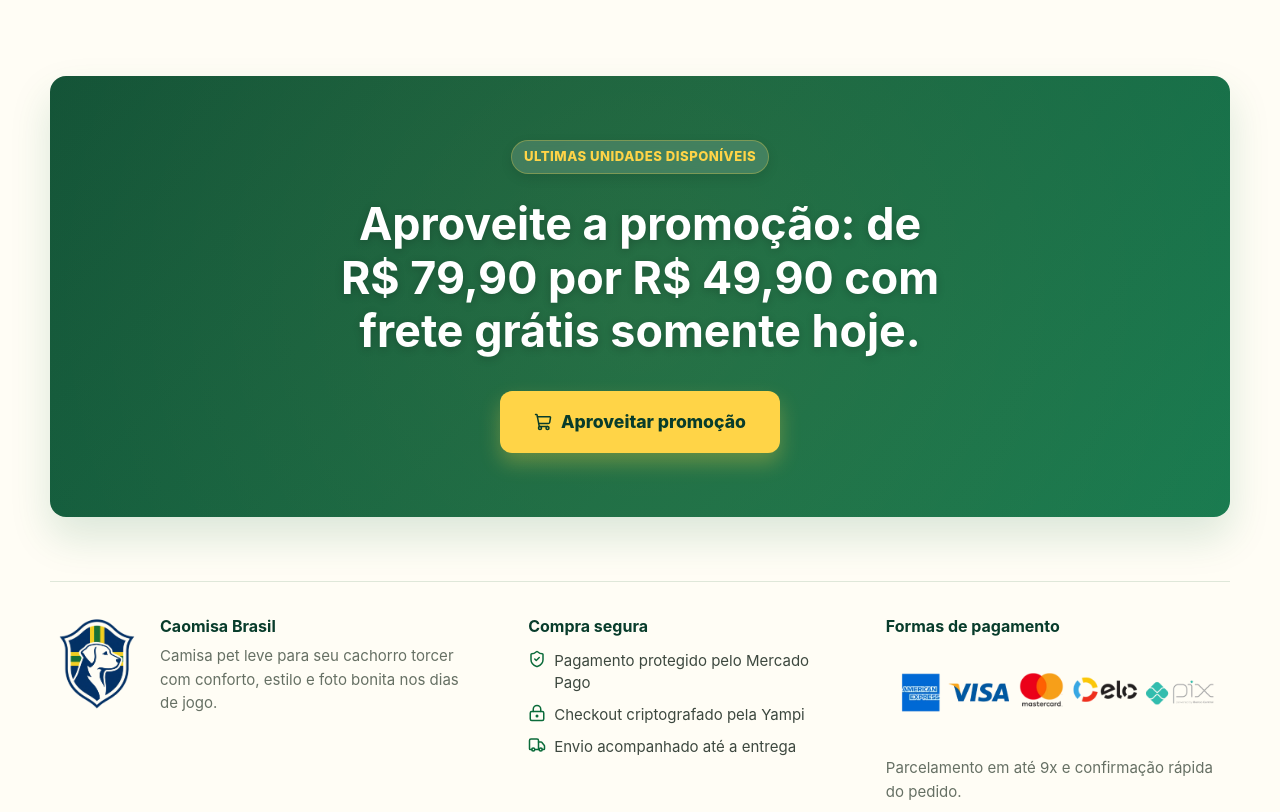
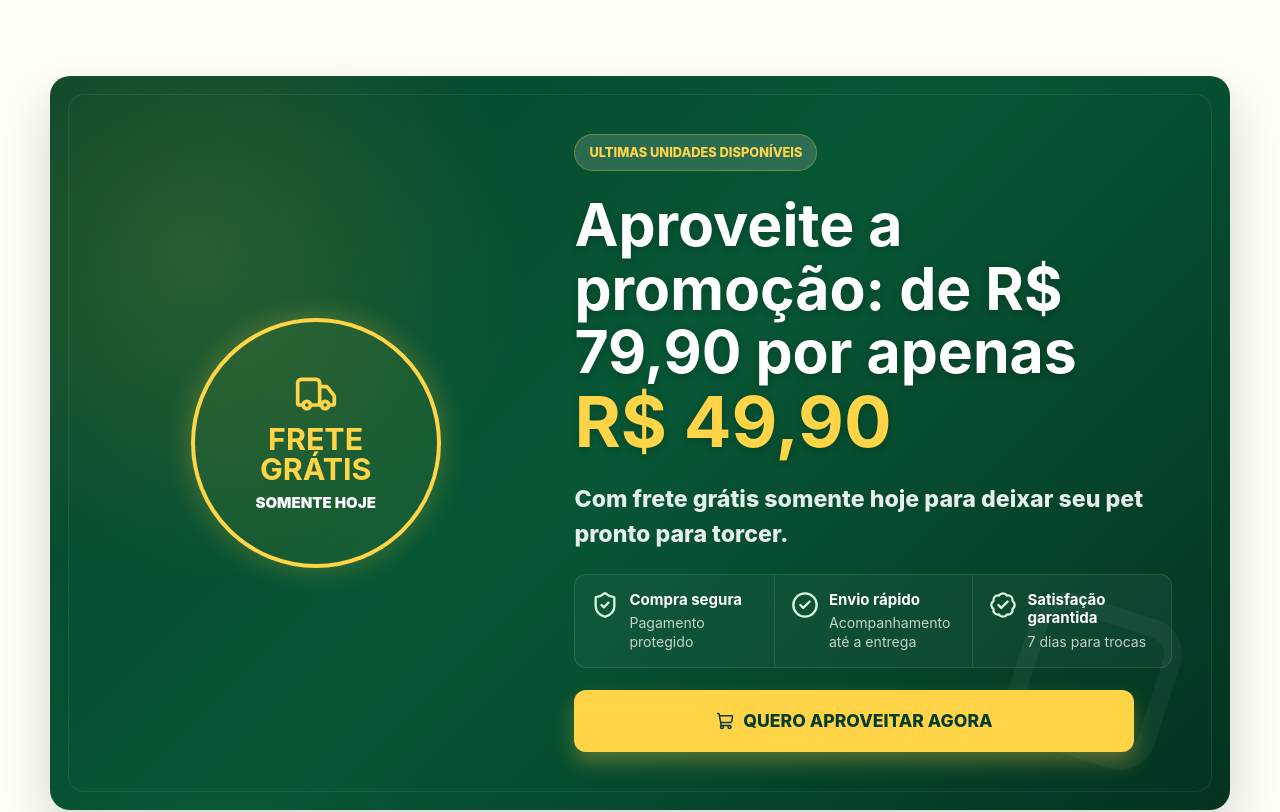
Before and after one commit to brennodangoni-cell/caomisa, a website: page index.html in a window 1280 px wide. Shown: the part 2900-3712 px from the top of the page. Drawn offline with nearby package versions, Linux system fonts and the light colour scheme.

Commit message:
Redesign final promotion CTA

```diff
--- a/index.html
+++ b/index.html
@@ -426,13 +426,45 @@
         </div>
       </section>
 
-      <section class="final-cta">
-        <span>Ultimas unidades disponíveis</span>
-        <h2>Aproveite a promoção: de R$ 79,90 por R$ 49,90 com frete grátis somente hoje.</h2>
-        <a class="primary-cta" href="#comprar">
-          <i data-lucide="shopping-cart" aria-hidden="true"></i>
-          Aproveitar promoção
-        </a>
+      <section class="final-cta" aria-labelledby="finalOfferTitle">
+        <div class="final-cta-visual" aria-hidden="true">
+          <div class="shipping-seal">
+            <i data-lucide="truck" aria-hidden="true"></i>
+            <strong>Frete grátis</strong>
+            <span>somente hoje</span>
+          </div>
+        </div>
+
+        <div class="final-cta-content">
+          <span class="offer-pill">Ultimas unidades disponíveis</span>
+          <h2 id="finalOfferTitle">
+            Aproveite a promoção: de R$ 79,90 por apenas <strong>R$ 49,90</strong>
+          </h2>
+          <p>Com frete grátis somente hoje para deixar seu pet pronto para torcer.</p>
+
+          <div class="final-benefits" aria-label="Benefícios da compra">
+            <div>
+              <i data-lucide="shield-check" aria-hidden="true"></i>
+              <strong>Compra segura</strong>
+              <span>Pagamento protegido</span>
+            </div>
+            <div>
+              <i data-lucide="check-circle-2" aria-hidden="true"></i>
+              <strong>Envio rápido</strong>
+              <span>Acompanhamento até a entrega</span>
+            </div>
+            <div>
+              <i data-lucide="badge-check" aria-hidden="true"></i>
+              <strong>Satisfação garantida</strong>
+              <span>7 dias para trocas</span>
+            </div>
+          </div>
+
+          <a class="primary-cta" href="#comprar">
+            <i data-lucide="shopping-cart" aria-hidden="true"></i>
+            Quero aproveitar agora
+          </a>
+        </div>
       </section>
     </main>
 
--- a/styles.css
+++ b/styles.css
@@ -257,8 +257,7 @@ a {
 }
 
 .microcopy,
-.section-heading span,
-.final-cta span {
+.section-heading span {
   display: inline-flex;
   align-items: center;
   width: fit-content;
@@ -716,14 +715,17 @@ details p {
 
 .final-cta {
   display: grid;
-  justify-items: center;
-  gap: 24px;
-  border-radius: 16px;
-  padding: clamp(40px, 6vw, 64px) 24px;
-  background: linear-gradient(135deg, var(--green-850) 0%, var(--green-600) 100%);
+  grid-template-columns: minmax(220px, 0.82fr) minmax(0, 1.18fr);
+  gap: clamp(24px, 4vw, 54px);
+  align-items: center;
+  border-radius: 20px;
+  padding: clamp(28px, 5vw, 58px);
+  background:
+    radial-gradient(circle at 12% 24%, rgba(255, 212, 71, 0.14), transparent 28%),
+    linear-gradient(135deg, #064329 0%, #075735 48%, #04331f 100%);
   color: var(--white);
-  text-align: center;
-  box-shadow: 0 20px 40px rgba(11, 107, 58, 0.15);
+  text-align: left;
+  box-shadow: 0 24px 48px rgba(8, 60, 43, 0.18);
   position: relative;
   overflow: hidden;
 }
@@ -731,53 +733,167 @@ details p {
 .final-cta::before {
   content: '';
   position: absolute;
-  top: -50%;
-  left: -50%;
-  width: 200%;
-  height: 200%;
-  background: radial-gradient(circle, rgba(255,212,71,0.08) 0%, transparent 60%);
+  inset: 18px;
+  border: 1px solid rgba(255, 255, 255, 0.08);
+  border-radius: 16px;
   pointer-events: none;
 }
 
-.final-cta span {
+.final-cta::after {
+  content: '';
+  position: absolute;
+  right: 5%;
+  bottom: 7%;
+  width: 120px;
+  height: 120px;
+  border: 18px solid rgba(255, 255, 255, 0.04);
+  border-radius: 36px;
+  transform: rotate(18deg);
+  pointer-events: none;
+}
+
+.final-cta-visual,
+.final-cta-content {
+  position: relative;
+  z-index: 2;
+}
+
+.final-cta-visual {
+  display: grid;
+  min-height: 280px;
+  place-items: center;
+}
+
+.shipping-seal {
+  display: grid;
+  width: clamp(190px, 22vw, 250px);
+  aspect-ratio: 1;
+  place-items: center;
+  align-content: center;
+  gap: 8px;
+  border: 4px solid var(--yellow-400);
+  border-radius: 50%;
+  background: rgba(255, 212, 71, 0.06);
+  color: var(--yellow-400);
+  text-align: center;
+  box-shadow: 0 0 28px rgba(255, 212, 71, 0.28);
+}
+
+.shipping-seal svg {
+  width: 44px;
+  height: 44px;
+}
+
+.shipping-seal strong {
+  max-width: 160px;
+  color: var(--yellow-400);
+  font-size: clamp(1.35rem, 2.4vw, 1.9rem);
+  line-height: 1;
+  text-transform: uppercase;
+}
+
+.shipping-seal span {
+  color: var(--white);
+  font-size: 0.94rem;
+  font-weight: 900;
+  text-transform: uppercase;
+}
+
+.final-cta-content {
+  display: grid;
+  gap: 22px;
+}
+
+.offer-pill {
+  display: inline-flex;
+  width: fit-content;
   background: rgba(255, 255, 255, 0.15);
   color: var(--yellow-400);
   border: 1px solid rgba(255, 212, 71, 0.3);
-  backdrop-filter: blur(8px);
+  border-radius: 999px;
+  padding: 8px 14px;
+  font-size: 0.8rem;
   font-weight: 800;
-  letter-spacing: 0.5px;
-  box-shadow: 0 4px 12px rgba(0, 0, 0, 0.1);
-  position: relative;
-  z-index: 2;
+  text-transform: uppercase;
 }
 
 .final-cta h2 {
+  max-width: 660px;
+  margin-bottom: 0;
   color: var(--white);
-  font-size: clamp(2rem, 4vw, 2.8rem);
-  max-width: 600px;
+  font-size: clamp(2.1rem, 4.6vw, 4rem);
+  line-height: 1.08;
+  text-shadow: 0 2px 8px rgba(0,0,0,0.2);
+}
+
+.final-cta h2 strong {
+  display: inline-block;
+  color: var(--yellow-400);
+  font-size: 1.2em;
+}
+
+.final-cta p {
+  max-width: 620px;
+  margin-bottom: 0;
+  color: rgba(255, 255, 255, 0.9);
+  font-size: clamp(1.08rem, 2vw, 1.45rem);
+  font-weight: 800;
+}
+
+.final-benefits {
+  display: grid;
+  grid-template-columns: repeat(3, 1fr);
+  overflow: hidden;
+  border: 1px solid rgba(255, 255, 255, 0.11);
+  border-radius: 12px;
+  background: rgba(255, 255, 255, 0.04);
+}
+
+.final-benefits div {
+  display: grid;
+  grid-template-columns: auto minmax(0, 1fr);
+  gap: 4px 10px;
+  align-items: start;
+  padding: 16px;
+}
+
+.final-benefits div + div {
+  border-left: 1px solid rgba(255, 255, 255, 0.1);
+}
+
+.final-benefits svg {
+  grid-row: span 2;
+  width: 28px;
+  height: 28px;
+  color: #d7f4dc;
+}
+
+.final-benefits strong {
+  color: var(--white);
+  font-size: 0.94rem;
   line-height: 1.2;
-  text-shadow: 0 2px 8px rgba(0,0,0,0.2);
-  margin-bottom: 8px;
-  position: relative;
-  z-index: 2;
+}
+
+.final-benefits span {
+  color: rgba(255, 255, 255, 0.75);
+  font-size: 0.88rem;
+  line-height: 1.35;
 }
 
 .final-cta .primary-cta {
-  width: auto;
-  min-width: 280px;
+  width: min(100%, 560px);
+  min-width: 0;
   background: var(--yellow-400);
   color: var(--green-900);
   font-size: 1.1rem;
-  padding: 18px 32px;
+  text-transform: uppercase;
+  padding: 18px 28px;
   border-radius: 12px;
   box-shadow: 0 10px 20px rgba(255, 212, 71, 0.3);
-  transition: all 0.3s cubic-bezier(0.175, 0.885, 0.32, 1.275);
-  position: relative;
-  z-index: 2;
 }
 
 .final-cta .primary-cta:hover {
-  transform: translateY(-4px) scale(1.02);
+  transform: translateY(-2px);
   box-shadow: 0 15px 25px rgba(255, 212, 71, 0.4);
 }
 
@@ -882,6 +998,21 @@ details p {
     grid-template-columns: 1fr;
   }
 
+  .final-cta {
+    grid-template-columns: 1fr;
+    text-align: center;
+  }
+
+  .final-cta-visual {
+    min-height: 210px;
+  }
+
+  .final-cta-content,
+  .offer-pill,
+  .final-cta .primary-cta {
+    justify-self: center;
+  }
+
   .gallery {
     position: static;
   }
@@ -977,9 +1108,8 @@ details p {
     flex-direction: column;
   }
 
-  .microcopy,
-  .section-heading span,
-  .final-cta span {
+.microcopy,
+.section-heading span {
     padding: 5px 10px;
     font-size: 0.68rem;
     line-height: 1.25;
@@ -1077,6 +1207,52 @@ details p {
   .final-cta h2 {
     font-size: 1.42rem;
     line-height: 1.18;
+  }
+
+  .final-cta {
+    padding: 26px 18px;
+    border-radius: 14px;
+  }
+
+  .final-cta-visual {
+    min-height: 160px;
+  }
+
+  .shipping-seal {
+    width: 150px;
+    border-width: 3px;
+  }
+
+  .shipping-seal svg {
+    width: 32px;
+    height: 32px;
+  }
+
+  .shipping-seal strong {
+    max-width: 120px;
+    font-size: 1.15rem;
+  }
+
+  .shipping-seal span {
+    font-size: 0.75rem;
+  }
+
+  .final-cta p {
+    font-size: 1rem;
+  }
+
+  .final-benefits {
+    grid-template-columns: 1fr;
+    text-align: left;
+  }
+
+  .final-benefits div + div {
+    border-top: 1px solid rgba(255, 255, 255, 0.1);
+    border-left: 0;
+  }
+
+  .final-benefits div {
+    padding: 14px;
   }
 
   .price-block,
```
